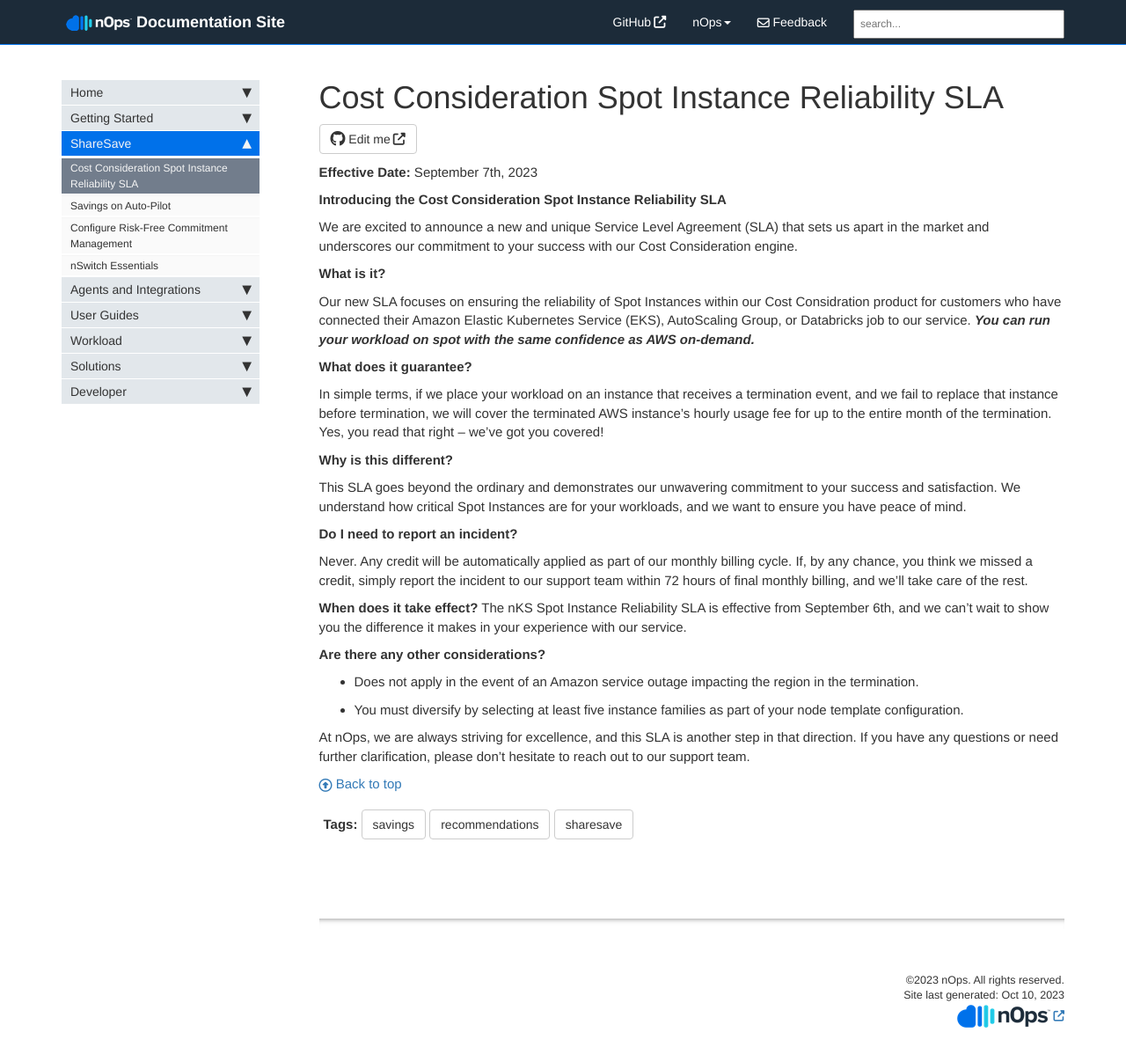
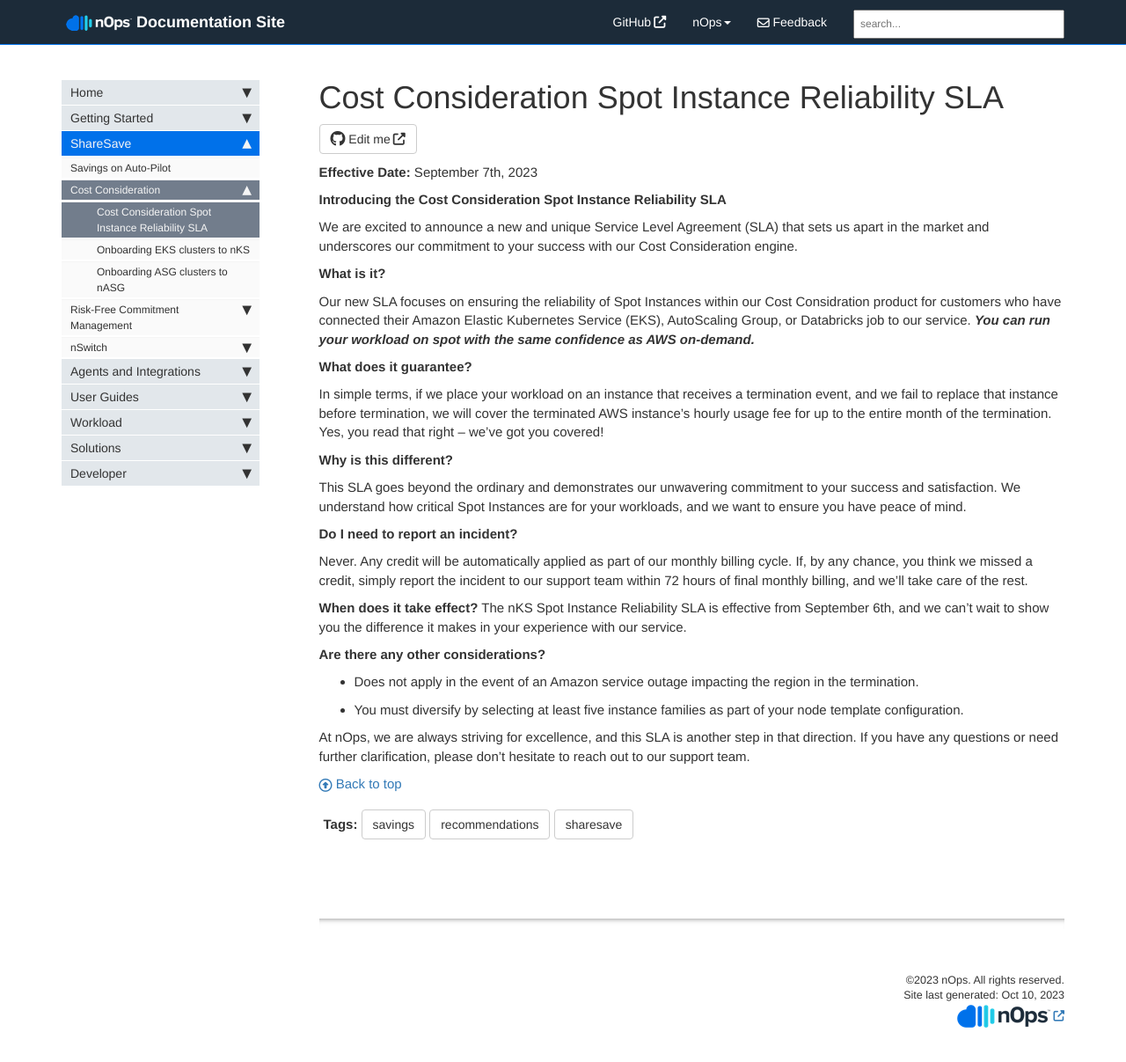
Before and after one commit to vickynovlani/nops-docs, a Jekyll site: the page built from pages/ShareSave/C2E/c2e-service-sla.md, in a window 1280 px wide and 1229 px high. Shown: the top 1207 px of the window at 88% size. Built offline with Jekyll 4.4.1, drawn with Linux system fonts in a browser that asks for light colours; nearby versions of some CDN libraries; comment, search, counter and statistics services are not loaded.

```diff
--- a/_data/sidebars/mydoc_sidebar.yml
+++ b/_data/sidebars/mydoc_sidebar.yml
@@ -116,21 +116,46 @@ entries:
     output: web
     folderitems:
 
-    - title: Cost Consideration Spot Instance Reliability SLA
-      url: /service-sla.html
-      output: web
-
     - title: Savings on Auto-Pilot
       url: /sharesave-overview.html
       output: web
 
-    - title: Configure Risk-Free Commitment Management
-      url: /rfcm-configure.html
-      output: web
+      subfolders:
+      - title: Cost Consideration
+        output: web
+        subfolderitems:
 
-    - title: nSwitch Essentials
-      url: /essentials-overview.html
-      output: web
+        - title: Cost Consideration Spot Instance Reliability SLA
+          url: /c2e-service-sla.html
+          output: web
+
+        - title: Onboarding EKS clusters to nKS
+          url: /nks-onboarding-clusters.html
+          output: web
+
+        - title: Onboarding ASG clusters to nASG
+          url: /nasg-onboarding.html
+          output: web
+
+      - title: Risk-Free Commitment Management
+        output: web
+        subfolderitems:
+
+        - title: Configure Risk-Free Commitment Management
+          url: /rfcm-configure.html
+          output: web
+
+      - title: nSwitch
+        output: web
+        subfolderitems:
+
+        - title: EventBridge Integration for nSwitch
+          url: /nswitch-eventbridge-setup.html
+          output: web
+
+        - title: nSwitch Essentials
+          url: /essentials-overview.html
+          output: web
 
   - title: Agents and Integrations
     output: web
```
Also changed, not shown: pages/ShareSave/C2E/c2e-service-sla.md (renamed from pages/ShareSave/service-sla.md, +1 -1 lines), pages/ShareSave/C2E/nasg-onboarding.md (renamed from pages/ShareSave/nKS/nasg-onboarding.md, +14 -22 lines), pages/ShareSave/nSwitch/essentials-overview.md (+0 -5 lines), pages/ShareSave/nSwitch/nswitch-eventbridge-setup.md (added, +103 -0 lines), pages/ShareSave/C2E/nks-onboarding-clusters.md (renamed from pages/ShareSave/nKS/nks-onboarding-clusters.md).
